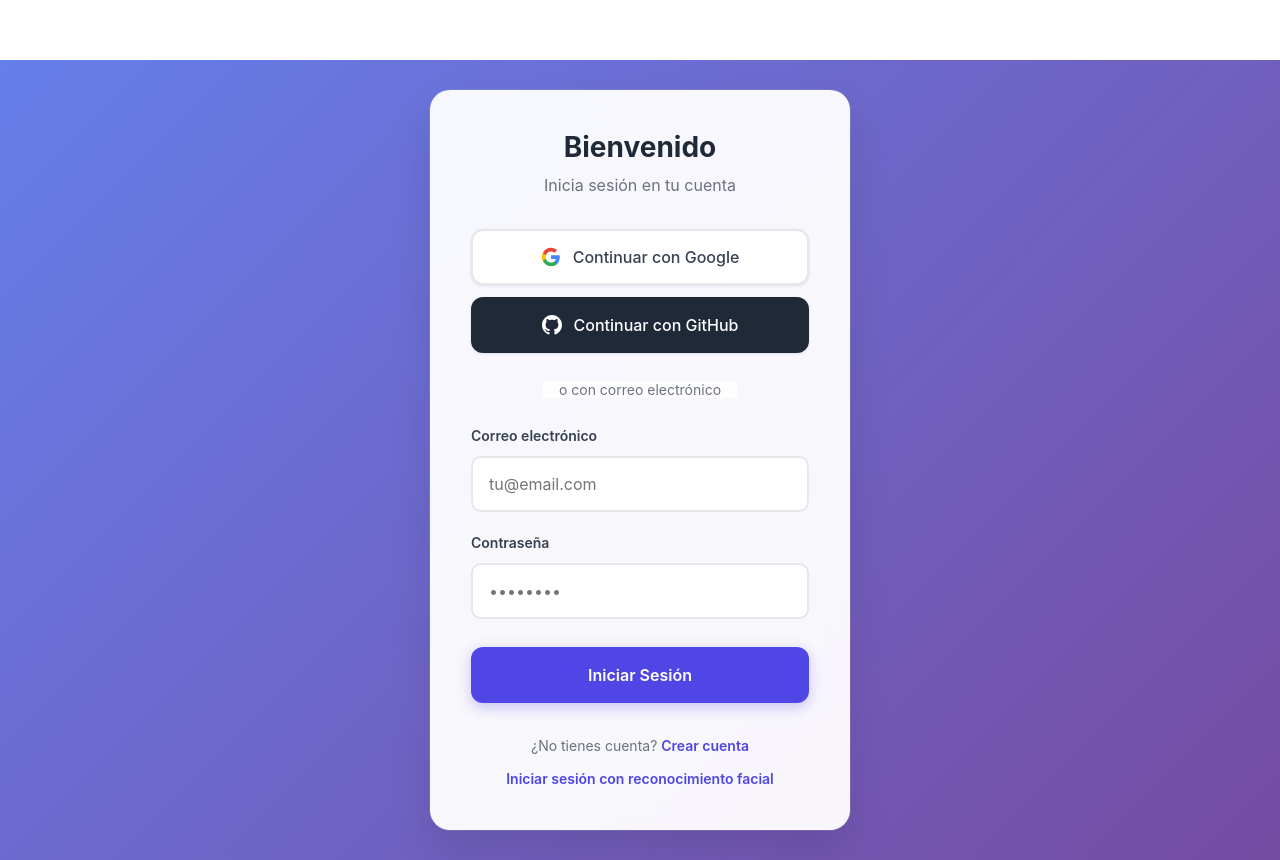
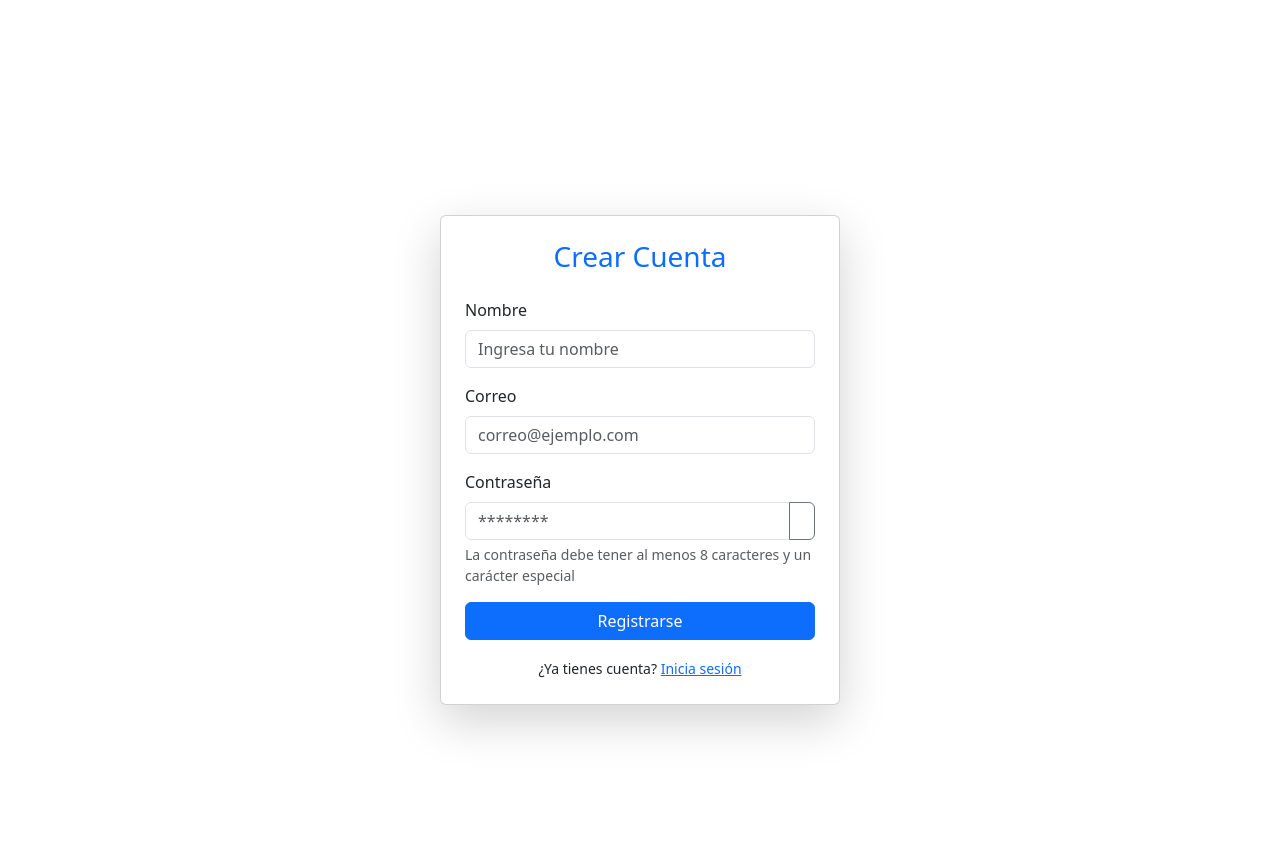
Before and after one commit to everzr/SistemaAuth-Frontend, a React (Vite) app: page /register in a window 1280 px wide. Before the commit this address led to /. Built offline with nearby package versions, Linux system fonts and the light colour scheme; no server answers.

Commit message:
Registrar normal y asociación de rostro a usuario log

```diff
--- a/src/App.jsx
+++ b/src/App.jsx
@@ -1,6 +1,7 @@
 // src/App.jsx
 import { BrowserRouter, Routes, Route, Navigate } from "react-router-dom";
 import "bootstrap/dist/css/bootstrap.min.css";
+
 
 import LoginPage from "./pages/Login/Login";
 import FaceAuth from "./components/FaceAuth";
@@ -8,6 +9,8 @@ import LoginFace from "./components/LoginFace";
 import RegisterFace from "./components/RegisterFace";
 
 import Home from "./pages/Home/Home";
+import Register from "./pages/Register/Register";
+import Settings from "./pages/Ajustes/settings";
 import Proof from "./pages/proof/proof";
 import PostDetail from "./pages/PostDetails";
 import CategoryList from "./pages/CategoryList/CategoryList";
@@ -30,16 +33,19 @@ export default function App() {
         <Route path="/" element={<LoginPage />} />
         <Route path="/secret" element={<SecretPage />} />
         <Route path="/voice" element={<VoicePage />} /> {/* 👈 NUEVO */}
+        <Route path="/login-face" element={<LoginFace />} />
+        <Route path="/register" element={<Register />} />
+
         {/* Páginas con navbar */}
         <Route element={<AppLayout />}>
           <Route path="/home" element={<Home />} />
           <Route path="/proof" element={<Proof />} />
           <Route path="/face" element={<FaceAuth />} />
-          <Route path="/login-face" element={<LoginFace />} />
           <Route path="/register-face" element={<RegisterFace />} />
           <Route path="/post/:slug" element={<PostDetail />} />
           <Route path="/categorias" element={<CategoryList />} />
           <Route path="/etiquetas" element={<TagList />} />
+          <Route path="/settings" element={<Settings />} />
           <Route path="/p/:slug" element={<StaticPage />} />
         </Route>
         {/* Fallback */}
--- a/src/components/LoginFace.jsx
+++ b/src/components/LoginFace.jsx
@@ -1,11 +1,13 @@
 import React, { useEffect, useRef, useState } from 'react';
 import * as faceapi from 'face-api.js';
+import { useNavigate } from "react-router-dom";
 
 const LoginFace = () => {
   const videoRef = useRef(null);
   const [loading, setLoading] = useState(true);
   const [isAuthorized, setIsAuthorized] = useState(false);
   const [nombre, setNombre] = useState('');
+  const navigate = useNavigate();
 
   useEffect(() => {
     const loadModels = async () => {
@@ -53,10 +55,12 @@ const LoginFace = () => {
     if (data.success) {
 
       localStorage.setItem("token", data.token);
-      localStorage.setItem("usuario", data.usuario)
+      localStorage.setItem("usuario", JSON.stringify(data.usuario)); // ✅ convertir a string
+      //localStorage.setItem("usuario", data.usuario)
       setIsAuthorized(true);
       setNombre(data.usuario.nombre);
       alert(`✅ Bienvenido ${data.usuario.nombre}`);
+      navigate("/proof"); // <-- redirige aquí
     } else {
       alert(data.message || '❌ No reconocido');
     }
--- a/src/components/Navbar/Navbar.jsx
+++ b/src/components/Navbar/Navbar.jsx
@@ -47,6 +47,7 @@ export default function Navbar() {
     { to: "/categorias", label: "Categorías", icon: "📂" },
     { to: "/etiquetas", label: "Etiquetas", icon: "🏷️" },
     { to: "/p/acerca-de", label: "Acerca", icon: "ℹ️" },
+    { to: "/settings", label: "Ajustes", icon: "⚙️" },
   ];
 
   return (
--- a/src/components/RegisterFace.jsx
+++ b/src/components/RegisterFace.jsx
@@ -5,12 +5,15 @@ import { fetchToken } from "../utils/api";
 const RegisterFace = () => {
   const videoRef = useRef(null);
   const [loading, setLoading] = useState(true);
-  const [nombre, setNombre] = useState('');
-  const [email, setEmail] = useState('');
-  const token = localStorage.getItem("token");
+  const [usuario, setUsuario] = useState({id:"", nombre: "", email: "" });
+
 
   useEffect(() => {
     const loadModels = async () => {
+      const usuarioStorage = localStorage.getItem("usuario");
+    if (usuarioStorage) {
+      setUsuario(JSON.parse(usuarioStorage));
+    }
       const MODEL_URL = '/models';
       await Promise.all([
         faceapi.nets.tinyFaceDetector.loadFromUri(MODEL_URL),
@@ -38,9 +41,13 @@ const RegisterFace = () => {
   if (!result) return alert('❌ No se detectó el rostro');
 
 const descriptor = Array.from(result.descriptor);
-  const data = await fetchToken("http://localhost:4000/api/login/register-face", {
+  const data = await fetchToken("http://localhost:4000/api/register/register-face", {
     method: "POST",
-    body: JSON.stringify({ nombre, email, descriptor }),
+    body: JSON.stringify({
+        id: usuario.id,
+        nombre: usuario.nombre,
+        email: usuario.email,
+        descriptor }),
   });
 
   if (data) alert(data.message || "Registrado correctamente");
@@ -49,34 +56,22 @@ const descriptor = Array.from(result.descriptor);
 
 return (
     <div className="container mt-5">
-      <div className="card shadow p-4 mx-auto" style={{ maxWidth: '500px' }}>
-        <h4 className="mb-4 text-center">📷 Registrar Rostro</h4>
+      <div className="card shadow p-4 mx-auto" style={{ maxWidth: '700px', maxHeight: '900px' }}>
+        <h4 className="mb-4 text-center"> Registrar Rostro</h4>
+        <span className='text-center mb-3'>Al asociar rostro podrás iniciar sesión directamente con login facial</span>
 
         <div className="text-center mb-3">
           {loading
             ? <p className="text-muted">Cargando modelos...</p>
-            : <video ref={videoRef} autoPlay width="320" height="240" className="rounded border" />
+            : <video
+  ref={videoRef}
+  autoPlay
+  width="320"
+  height="240"
+  className="rounded border mx-auto d-block"
+  style={{ transform: "scaleX(-1)" }} // Esto invierte horizontalmente
+/>
           }
-        </div>
-
-        <div className="mb-3">
-          <input
-            type="text"
-            className="form-control"
-            placeholder="Nombre"
-            value={nombre}
-            onChange={e => setNombre(e.target.value)}
-          />
-        </div>
-
-        <div className="mb-3">
-          <input
-            type="email"
-            className="form-control"
-            placeholder="Correo electrónico"
-            value={email}
-            onChange={e => setEmail(e.target.value)}
-          />
         </div>
 
         <button
@@ -84,7 +79,7 @@ return (
           onClick={handleRegister}
           disabled={loading}
         >
-          Registrar
+          Asociar Rostro
         </button>
       </div>
     </div>
--- /dev/null
+++ b/src/pages/Ajustes/settings.jsx
@@ -0,0 +1,73 @@
+// src/pages/Ajustes/Settings.jsx
+import React, { useState, useEffect } from "react";
+import { useNavigate } from "react-router-dom";
+
+const Settings = () => {
+  const navigate = useNavigate();
+  const [usuario, setUsuario] = useState({id:"", nombre: "", email: "" });
+
+  useEffect(() => {
+  // Cargar usuario al montar
+  const usuarioStorage = localStorage.getItem("usuario");
+  if (usuarioStorage) setUsuario(JSON.parse(usuarioStorage));
+
+  // Listener para detectar cambios en localStorage (por ejemplo, otra pestaña)
+  const handleStorageChange = () => {
+    const updatedUsuario = localStorage.getItem("usuario");
+    if (updatedUsuario) setUsuario(JSON.parse(updatedUsuario));
+  };
+
+  window.addEventListener("storage", handleStorageChange);
+
+  // Cleanup al desmontar
+  return () => window.removeEventListener("storage", handleStorageChange);
+}, []);
+
+  return (
+    <div className="container mt-5">
+      <div className="card shadow-lg mx-auto" style={{ maxWidth: "500px" }}>
+        <div className="card-body">
+          <h3 className="card-title text-center text-primary mb-4">
+            Perfil de Usuario
+          </h3>
+
+          <div className="mb-3">
+            <label className="form-label fw-bold">Nombre</label>
+            <input
+              type="text"
+              className="form-control"
+              value={usuario.nombre}
+              readOnly
+            />
+          </div>
+
+
+
+          <div className="mb-3">
+            <label className="form-label fw-bold">Correo</label>
+            <input
+              type="email"
+              className="form-control"
+              value={usuario.email}
+              readOnly
+            />
+          </div>
+
+          <div className="text-center mt-4">
+            <button
+              className="btn btn-outline-primary position-relative"
+              data-bs-toggle="tooltip"
+              data-bs-placement="top"
+              title="Asocia tu rostro para login facial más rápido y seguro"
+              onClick={() => navigate("/register-face")}
+            >
+              Asociar rostro
+            </button>
+          </div>
+        </div>
+      </div>
+    </div>
+  );
+};
+
+export default Settings;
--- a/src/pages/Login/Login.jsx
+++ b/src/pages/Login/Login.jsx
@@ -43,13 +43,15 @@ export default function Login() {
     if (res.ok) {
       alert(data.message);
       localStorage.setItem("token", data.token);
-      localStorage.setItem("usuario", data.usuario)
+      //localStorage.setItem("usuario", data.usuario)
+      localStorage.setItem("usuario", JSON.stringify(data.usuario)); // ✅ convertir a string
+        alert("Inicio de sesión exitoso");
+    //navigate("/proof");
       window.location.href = "/proof"; // o donde quieras redirigir
     } else {
       alert(data.error || "Error en login");
     }
-    alert("Inicio de sesión exitoso");
-    //navigate("/proof");
+
   };
 
   // OAuth: redirección al backend
@@ -209,7 +211,7 @@ export default function Login() {
         <div style={styles.footer}>
           <div style={styles.footerLink}>
             ¿No tienes cuenta?{" "}
-            <a href="/register-face" style={styles.link}>
+            <a href="/register" style={styles.link}>
               Crear cuenta
             </a>
           </div>
--- /dev/null
+++ b/src/pages/Register/Register.jsx
@@ -0,0 +1,134 @@
+// src/components/Register.jsx
+import React, { useState } from "react";
+
+const Register = () => {
+  const [nombre, setNombre] = useState("");
+  const [email, setEmail] = useState("");
+  const [password, setPassword] = useState("");
+  const [showPassword, setShowPassword] = useState(false);
+  const [message, setMessage] = useState(null); // para mostrar feedback
+  const [error, setError] = useState(null);
+
+  const handleSubmit = async (e) => {
+    e.preventDefault();
+
+    // Validación simple
+    const emailRegex = /^[^\s@]+@[^\s@]+\.[^\s@]+$/;
+    const passwordRegex = /^(?=.*[!@#$%^&*(),.?":{}|<>]).{8,}$/;
+
+    if (!emailRegex.test(email)) {
+      setError("Por favor ingresa un correo válido");
+      return;
+    }
+
+    if (!passwordRegex.test(password)) {
+      setError("La contraseña debe tener al menos 8 caracteres y un carácter especial");
+      return;
+    }
+
+    try {
+      const res = await fetch("http://localhost:4000/api/register/register", {
+        method: "POST",
+        headers: { "Content-Type": "application/json" },
+        body: JSON.stringify({ nombre, email, password }),
+      });
+
+      const data = await res.json();
+
+      if (!res.ok) {
+        setError(data.error || "Error al registrar usuario");
+        setMessage(null);
+        return;
+      }
+
+      setMessage("Usuario registrado correctamente 🎉");
+      setError(null);
+
+      // Limpio inputs
+      setNombre("");
+      setEmail("");
+      setPassword("");
+    } catch (err) {
+      console.error(err);
+      setError("Error de conexión con el servidor");
+    }
+  };
+
+  return (
+    <div className="container d-flex justify-content-center align-items-center vh-100">
+      <div className="card shadow-lg p-4" style={{ maxWidth: "400px", width: "100%" }}>
+        <h3 className="text-center mb-4 text-primary">Crear Cuenta</h3>
+
+        {/* Mensajes */}
+        {error && <div className="alert alert-danger">{error}</div>}
+        {message && <div className="alert alert-success">{message}</div>}
+
+        <form onSubmit={handleSubmit}>
+          {/* Nombre */}
+          <div className="mb-3">
+            <label className="form-label">Nombre</label>
+            <input
+              type="text"
+              className="form-control"
+              value={nombre}
+              onChange={(e) => setNombre(e.target.value)}
+              placeholder="Ingresa tu nombre"
+              required
+            />
+          </div>
+
+          {/* Email */}
+          <div className="mb-3">
+            <label className="form-label">Correo</label>
+            <input
+              type="email"
+              className="form-control"
+              value={email}
+              onChange={(e) => setEmail(e.target.value)}
+              placeholder="correo@ejemplo.com"
+              required
+            />
+          </div>
+
+          {/* Password */}
+          <div className="mb-3">
+            <label className="form-label">Contraseña</label>
+            <div className="input-group">
+              <input
+                type={showPassword ? "text" : "password"}
+                className="form-control"
+                value={password}
+                onChange={(e) => setPassword(e.target.value)}
+                placeholder="********"
+                required
+              />
+              <button
+                className="btn btn-outline-secondary"
+                type="button"
+                onClick={() => setShowPassword(!showPassword)}
+              >
+                <i className={`bi ${showPassword ? "bi-eye-slash" : "bi-eye"}`}></i>
+              </button>
+            </div>
+            <div className="form-text">
+              La contraseña debe tener al menos 8 caracteres y un carácter especial
+            </div>
+          </div>
+
+          {/* Botón */}
+          <button type="submit" className="btn btn-primary w-100">
+            Registrarse
+          </button>
+        </form>
+
+        <div className="text-center mt-3">
+          <small>
+            ¿Ya tienes cuenta? <a href="/login">Inicia sesión</a>
+          </small>
+        </div>
+      </div>
+    </div>
+  );
+};
+
+export default Register;
```
